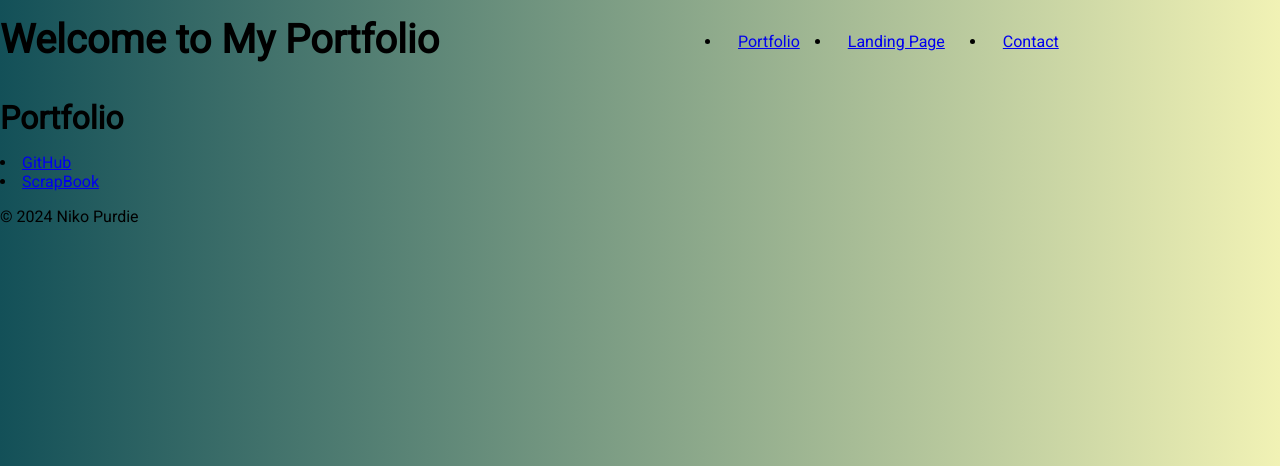
After one commit to N1k0s1/personalwebsite, a Flask app: a page that uses templates/current_projects.html in a window 1280 px wide. The commit adds this page. Shown: the top 466 px of the page. Run offline with Flask 3, Linux system fonts and the light colour scheme.

Commit message:
Updated files
Added in a new file, current projects which will house all of the projects I am currently working on, and will be linked in my main landing page under current projects which will be changed. Playing around with styles too, and just some quality of life improvements

```diff
--- a/main.py
+++ b/main.py
@@ -14,5 +14,9 @@ def portfolio():
 def contact():
     return render_template('contact.html')
 
+@app.route('/current+projects')
+def currentprojects():
+    return render_template('current_projects.html')
+
 if __name__ == '__main__':
     app.run()
--- a/static/styles.css
+++ b/static/styles.css
@@ -30,14 +30,14 @@ body {
   }
 
   nav a {
-    color: #333;
+    background-color: transparent;
     text-decoration: underline;
     padding: 0.5rem 1rem;
     margin-right: 1rem;
   }
 
   nav a:hover {
-    background-color: #ddd;
+    color:blue;
   }
 
   main {
@@ -53,9 +53,3 @@ body {
     h1 { font-size: 2rem; }
     nav { text-align: center; }
   }
-nav, body{
-  background: #F1F2B5;
-  background: -webkit-linear-gradient(to right, #135058, #F1F2B5);
-  background: linear-gradient(to right, #135058, #F1F2B5);
-
-}
--- a/templates/contact.html
+++ b/templates/contact.html
@@ -13,6 +13,7 @@
             <div style="flex: 1; text-align: right;">
                 <nav>
                     <ul style="display: flex;">
+                        <li style="margin-left: 10px;"><a href="current-projects">Current Projects</a></li>
                         <li style="margin-right: 10px;"><a href="/">Landing Page</a></li>
                         <li><a href="portfolio">Portfolio</a></li>
                     </ul>
--- /dev/null
+++ b/templates/current_projects.html
@@ -0,0 +1,40 @@
+<!DOCTYPE html>
+<html>
+<head>
+    <title>My Portfolio</title>
+    <link rel="stylesheet" href="/static/styles.css">
+</head>
+<body>
+    <header>
+        <div style="display: flex;">
+            <div style="flex: 1;">
+                <h1>Welcome to My Portfolio</h1>
+            </div>
+            <div style="flex: 1; text-align: right;">
+                <nav>
+                    <ul style="display: flex;">
+                        <li style="margin-left: 10px;"><a href="portfolio">Portfolio</a></li>
+                        <li style="margin-right: 10px;"><a href="/">Landing Page</a></li>
+                        <li><a href="contact">Contact</a></li>
+                    </ul>
+                </nav>
+            </div>
+        </div>
+    </header>
+
+    <section id="portfolio">
+        <h2>Portfolio</h2>
+        <div class="portfolio-items">
+            <div class="portfolio-item">
+                <li><a href="https://github.com/N1k0s1">GitHub</a></li>
+            </div>
+            <li><a href="https://scrapbook.hackclub.com/NikoPurdie">ScrapBook</a></li>
+        </div>
+    </section>
+
+    <footer>
+        <p>&copy; 2024 Niko Purdie</p>
+    </footer>
+    <link rel="stylesheet" href="/static/styles.css">
+</body>
+</html>
--- a/templates/landingpage.html
+++ b/templates/landingpage.html
@@ -13,6 +13,7 @@
             <div style="flex: 1; text-align: right;">
                 <nav>
                     <ul style="display: flex;">
+                        <li style="margin-left: 10px;"><a href="current-projects">Current Projects</a></li>
                         <li style="margin-right: 10px;"><a href="portfolio">Portfolio</a></li>
                         <li><a href="contact">Contact</a></li>
                     </ul>
@@ -24,7 +25,7 @@
     <p>Welcome to my personal website! Here's a little bit about me:</p>
 
     <h2>Background</h2>
-    <p>I have a passion for technology and programming, sailing and in general, anything to do with the outdoors!</p>
+    <p>My name is Niko, I go to Sacred Heart College, live in Auckland, New Zealand, and am in Year 11. I have a passion for technology and programming, sailing and in general, anything to do with the outdoors!</p>
 
     <h2>Skills</h2>
     <ul>
```
Also changed, not shown: templates/portfolio.html (+4 -4 lines).
